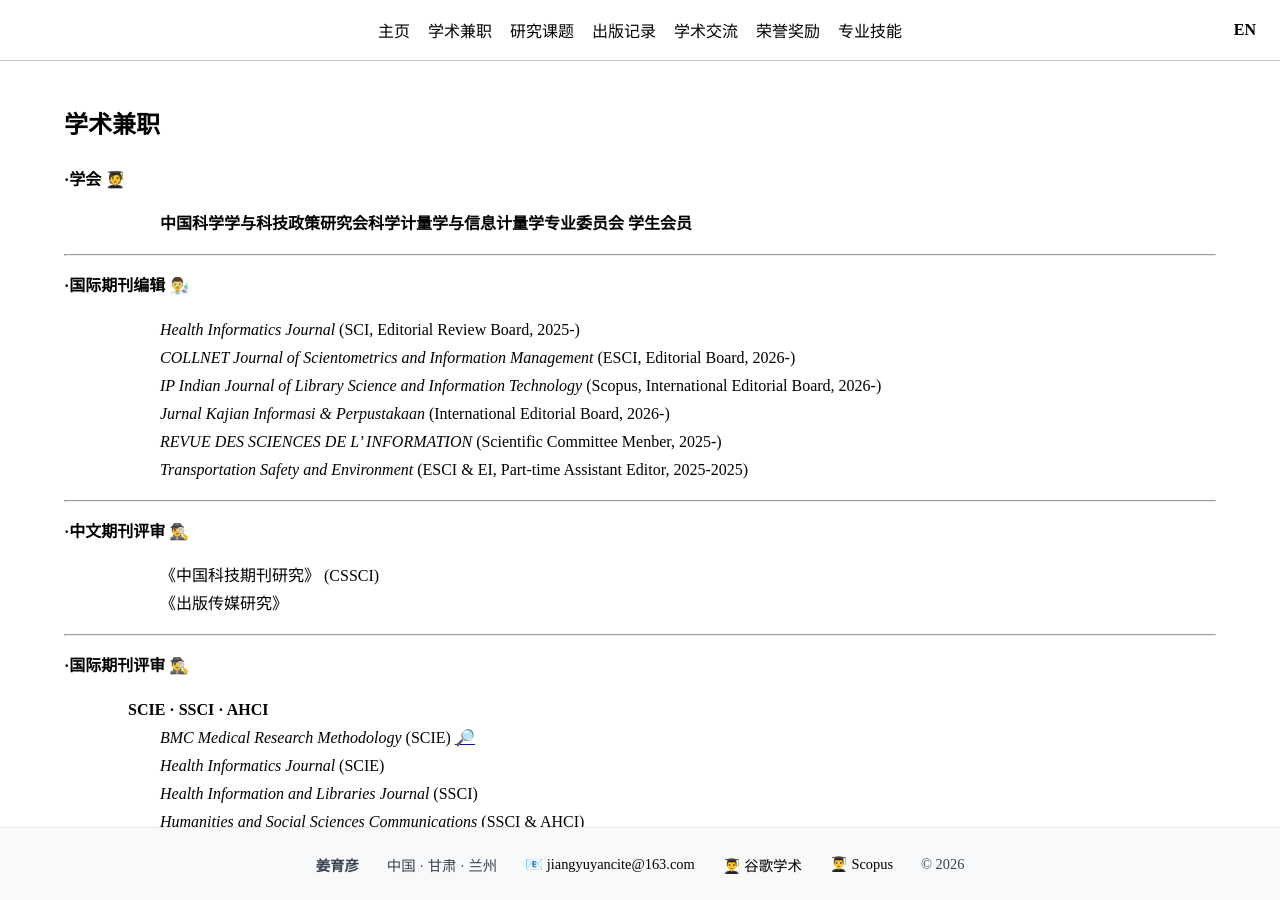
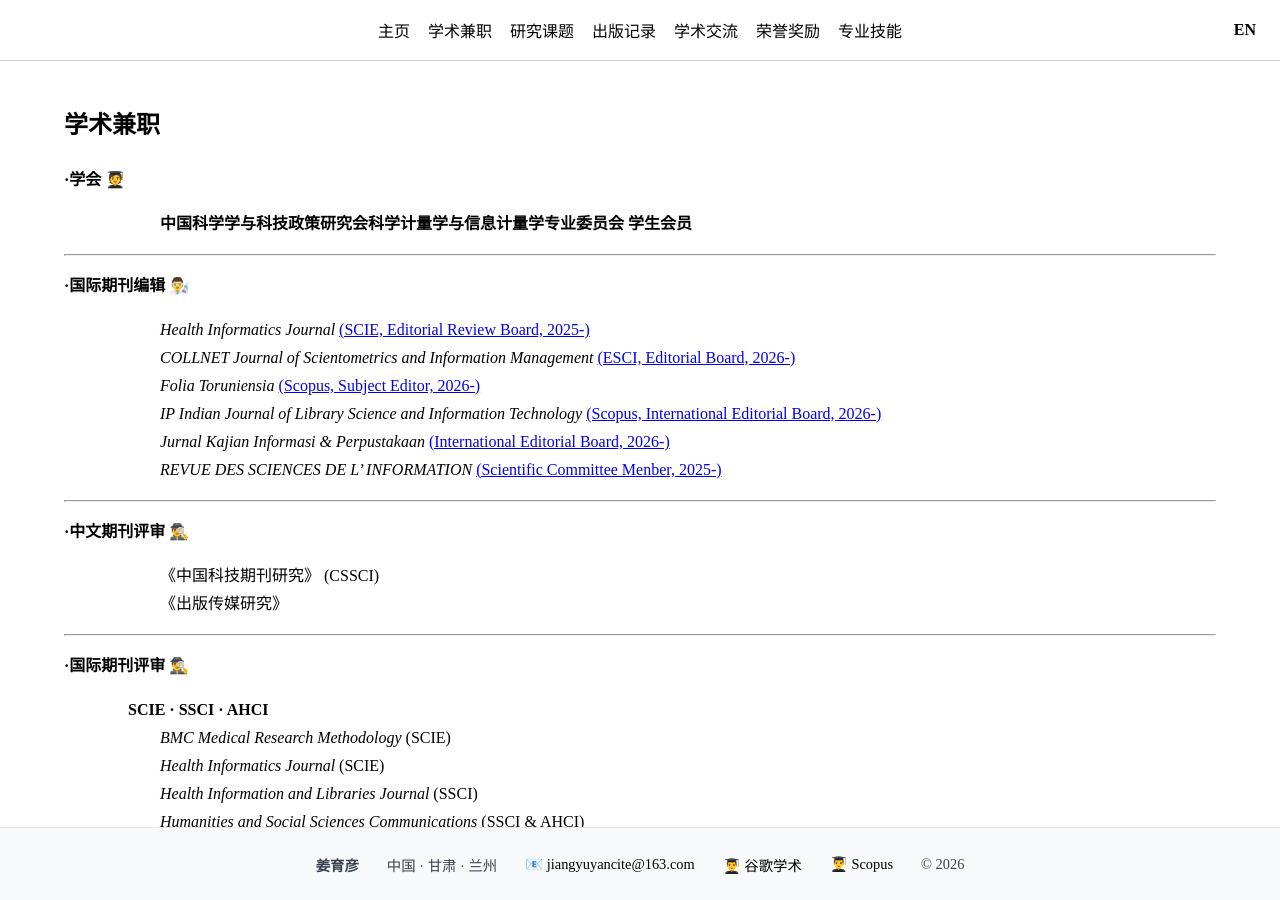
Before and after one commit to jiang-yuyan/Yuyan-Jiang-CV, a Jekyll site: the page built from role/roles-zh.md, in a window 1280 px wide and 900 px high. Built offline with Jekyll 4.4.1, drawn with Linux system fonts in a browser that asks for light colours; some of the changed text lies outside the part shown.

Commit message:
update role

```diff
--- a/role/roles-zh.md
+++ b/role/roles-zh.md
@@ -12,12 +12,12 @@ __·学会__ 🧑‍🎓
 
 __·国际期刊编辑__ 👨‍🔬
 
-&#8195;&#8195;&#8195;&#8195;&#8195;&#8195;_Health Informatics Journal_ (SCI, Editorial Review Board, 2025-)
-&#8195;&#8195;&#8195;&#8195;&#8195;&#8195;_COLLNET Journal of Scientometrics and Information Management_ (ESCI, Editorial Board, 2026-)
-&#8195;&#8195;&#8195;&#8195;&#8195;&#8195;_IP Indian Journal of Library Science and Information Technology_ (Scopus, International Editorial Board, 2026-)
-&#8195;&#8195;&#8195;&#8195;&#8195;&#8195;_Jurnal Kajian Informasi & Perpustakaan_ (International Editorial Board, 2026-)
-&#8195;&#8195;&#8195;&#8195;&#8195;&#8195;_REVUE DES SCIENCES DE L' INFORMATION_ (Scientific Committee Menber, 2025-)
-&#8195;&#8195;&#8195;&#8195;&#8195;&#8195;_Transportation Safety and Environment_ (ESCI & EI, Part-time Assistant Editor, 2025-2025)
+&#8195;&#8195;&#8195;&#8195;&#8195;&#8195;_Health Informatics Journal_ [(SCIE, Editorial Review Board, 2025-)](https://journals.sagepub.com/editorial-board/JHI)
+&#8195;&#8195;&#8195;&#8195;&#8195;&#8195;_COLLNET Journal of Scientometrics and Information Management_ [(ESCI, Editorial Board, 2026-)](https://www.tarupublications.com/journal/CJSIM/editorial-board)
+&#8195;&#8195;&#8195;&#8195;&#8195;&#8195;_Folia Toruniensia_ [(Scopus, Subject Editor, 2026-) ](https://apcz.umk.pl/FT/about/editorialTeam)
+&#8195;&#8195;&#8195;&#8195;&#8195;&#8195;_IP Indian Journal of Library Science and Information Technology_ [(Scopus, International Editorial Board, 2026-)](https://ijlsit.org/editorial)
+&#8195;&#8195;&#8195;&#8195;&#8195;&#8195;_Jurnal Kajian Informasi & Perpustakaan_ [(International Editorial Board, 2026-)](https://jurnal.unpad.ac.id/jkip/about/editorialTeam)
+&#8195;&#8195;&#8195;&#8195;&#8195;&#8195;_REVUE DES SCIENCES DE L' INFORMATION_ [(Scientific Committee Menber, 2025-)](https://revues.imist.ma/index.php/JIS/about/editorialTeam)
 
 ---
 
@@ -31,7 +31,7 @@ __·中文期刊评审__ 🕵️‍♂️
 __·国际期刊评审__ 🕵️‍♂️
 
 &#8195;&#8195;&#8195;&#8195;**SCIE · SSCI · AHCI**
-&#8195;&#8195;&#8195;&#8195;&#8195;&#8195;_BMC Medical Research Methodology_ (SCIE) [🔎](https://link.springer.com/journal/12874)
+&#8195;&#8195;&#8195;&#8195;&#8195;&#8195;_BMC Medical Research Methodology_ (SCIE)
 &#8195;&#8195;&#8195;&#8195;&#8195;&#8195;_Health Informatics Journal_ (SCIE)
 &#8195;&#8195;&#8195;&#8195;&#8195;&#8195;_Health Information and Libraries Journal_ (SSCI)
 &#8195;&#8195;&#8195;&#8195;&#8195;&#8195;_Humanities and Social Sciences Communications_ (SSCI & AHCI)
```
Also changed, not shown: other parts of role/roles-zh.md (+6 -1 lines), role/roles.md (+12 -7 lines).
